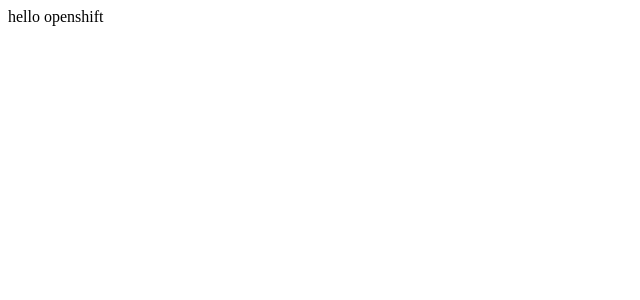
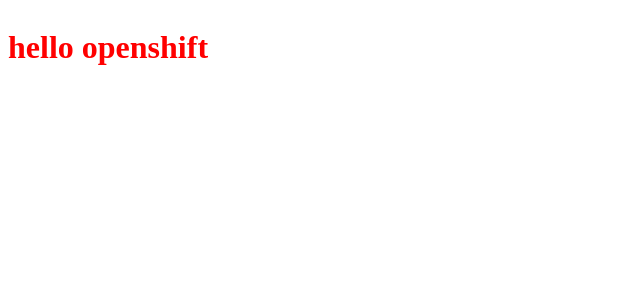
Before and after one commit to handsomeCMF/baoluowanxiang, a React app: page / in a window 1280 px wide. Shown: the top 300 px of the page, without its empty margins (0-640 px from the left). Built offline with nearby package versions, Linux system fonts and the light colour scheme; the HTML template or start-up script is replaced by a standard one.

Commit message:
less-loader setting

```diff
--- /dev/null
+++ b/src/App.less
@@ -0,0 +1,6 @@
+@colorRed: red;
+
+.wrapper {
+  display: flex;
+  color: @colorRed
+}
--- a/src/App.tsx
+++ b/src/App.tsx
@@ -1,8 +1,11 @@
-import * as React from 'react'
+import * as React from 'react';
+import './App.less';
 
 const App: React.FC = () => {
   return (
-    <div>hello openshift</div>
+    <div className='wrapper'>
+      <h1>hello openshift</h1>
+    </div>
   )
 }
 
```
Also changed, not shown: package.json (+7 -0 lines), scripts/webpack.dev.js (+21 -0 lines), 2 other files (tests, documents, lock files or other folders).
